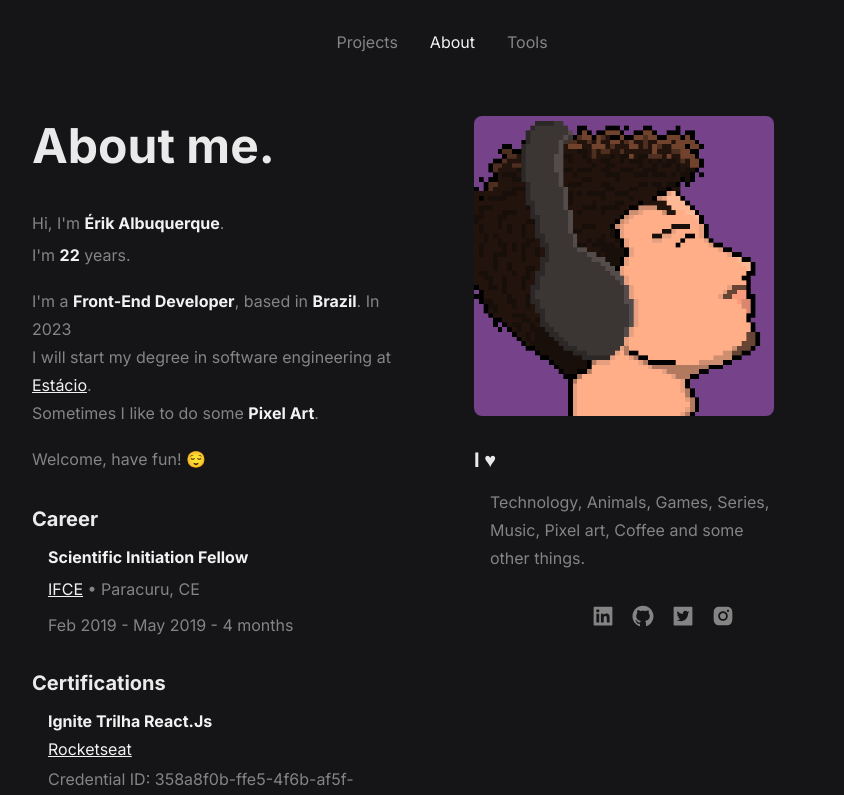
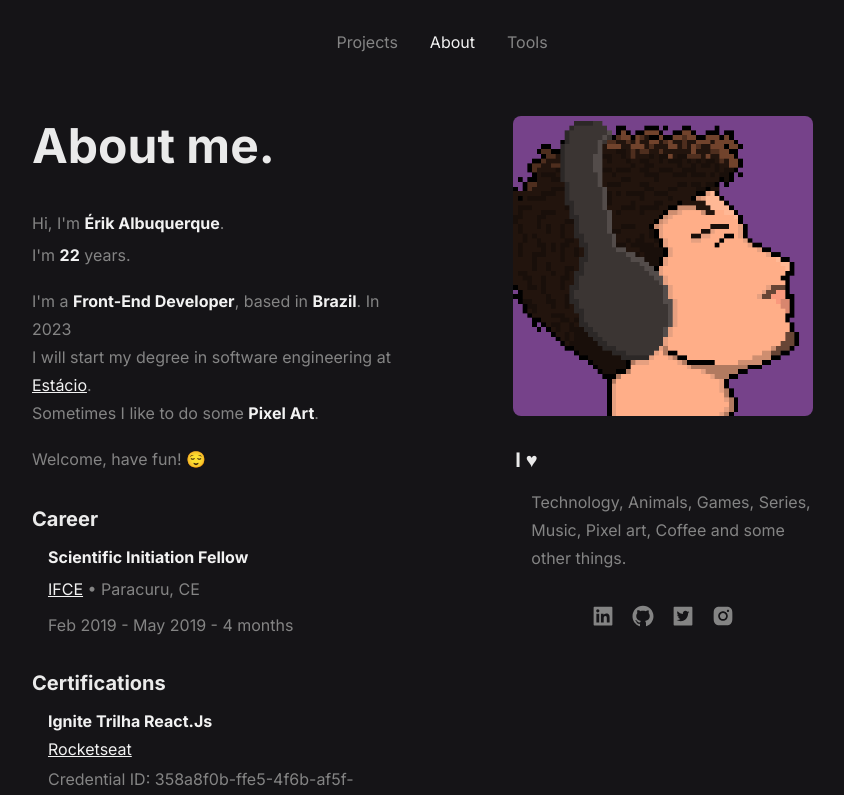
Before and after one commit to erik-albuquerque/portfolio, a Next.js app: page /about in a window 1280 px wide. Shown: the top 795 px of the page, without its empty margins (198-1042 px from the left). Built offline with nearby package versions, Linux system fonts and the light colour scheme.

Commit message:
fix: centralize items

```diff
--- a/src/pages/about.tsx
+++ b/src/pages/about.tsx
@@ -59,7 +59,7 @@ const About: NextPageWithLayout = () => {
                 size="sm"
                 style={{
                   borderRadius: '100%',
-                  alignSelf: 'center'
+                  alignSelf: 'center',
                 }}
                 alt="Érik Albuquerque"
               />
@@ -245,8 +245,16 @@ const About: NextPageWithLayout = () => {
         {isMobile ? (
           <Socials data={socials} />
         ) : (
-          <Wrapper>
-            <Wrapper>
+          <Wrapper
+            style={{
+              alignItems: 'center',
+            }}
+          >
+            <Wrapper
+              style={{
+                alignItems: 'center',
+              }}
+            >
               <Avatar src="/images/me.png" size="md" alt="Érik Albuquerque" />
             </Wrapper>
 
```
